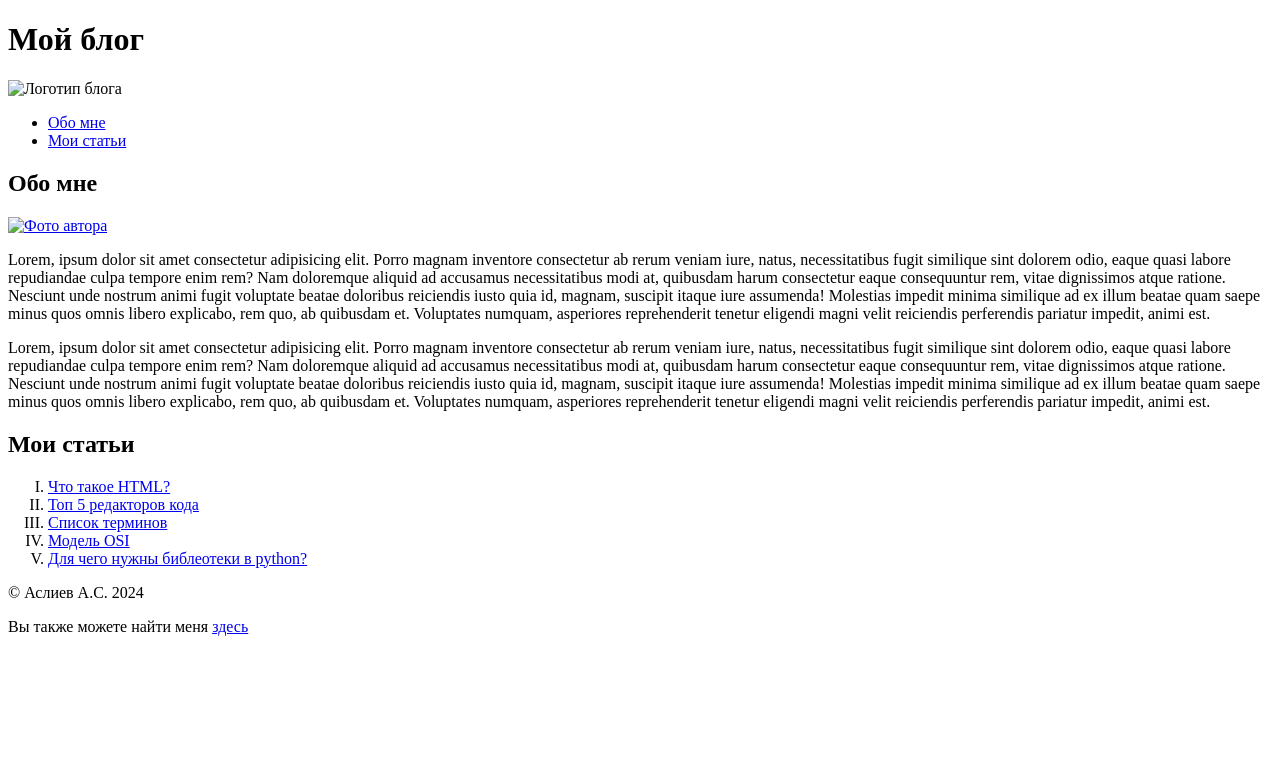
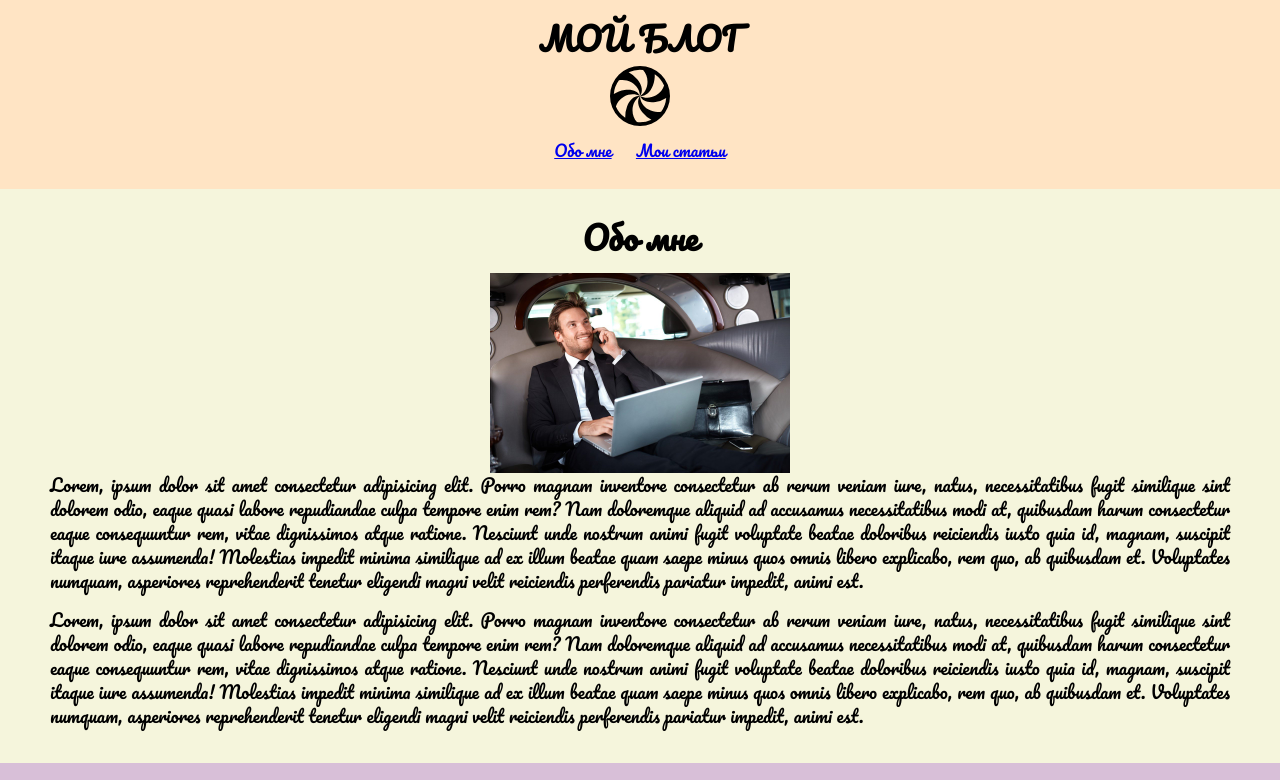
Before and after one commit to JustF1rst/site-second, a plain HTML site: page index.html in a window 1280 px wide. Shown: the top 780 px of the page. Drawn offline with Linux system fonts and the light colour scheme; the site is published under a folder, as on GitHub Pages, so addresses that start at the root find nothing.

Commit message:
Add files via upload

```diff
--- a/index.html
+++ b/index.html
@@ -8,12 +8,12 @@
     <link rel="preconnect" href="https://fonts.googleapis.com">
     <link rel="preconnect" href="https://fonts.gstatic.com" crossorigin>
     <link href="https://fonts.googleapis.com/css2?family=Pacifico&display=swap" rel="stylesheet">
-    <link rel="stylesheet" href="/css/style.css">
+    <link rel="stylesheet" href="css/style.css">
 </head>
 <body>
     <header>
         <h1>Мой блог</h1>
-        <img src="/img/hypnotize.svg" alt="Логотип блога" width="60px">
+        <img src="img/hypnotize.svg" alt="Логотип блога" width="60px">
         <nav>
             <ul>
                 <li><a href="#section1">Обо мне</a></li>
@@ -24,7 +24,7 @@
     <main>
         <section class="about" id="section1">
             <h2>Обо мне</h2>
-            <a href="/img/uspeshny.jpg" download><img src="/img/uspeshny.jpg" alt="Фото автора" width="300px"></a>
+            <a href="img/uspeshny.jpg" download><img src="img/uspeshny.jpg" alt="Фото автора" width="300px"></a>
             <p class="text">Lorem, ipsum dolor sit amet consectetur adipisicing elit. Porro magnam inventore consectetur ab rerum veniam iure, natus, necessitatibus fugit similique sint dolorem odio, eaque quasi labore repudiandae culpa tempore enim rem? Nam doloremque aliquid ad accusamus necessitatibus modi at, quibusdam harum consectetur eaque consequuntur rem, vitae dignissimos atque ratione. Nesciunt unde nostrum animi fugit voluptate beatae doloribus reiciendis iusto quia id, magnam, suscipit itaque iure assumenda! Molestias impedit minima similique ad ex illum beatae quam saepe minus quos omnis libero explicabo, rem quo, ab quibusdam et. Voluptates numquam, asperiores reprehenderit tenetur eligendi magni velit reiciendis perferendis pariatur impedit, animi est.</p>
             <p class="text">Lorem, ipsum dolor sit amet consectetur adipisicing elit. Porro magnam inventore consectetur ab rerum veniam iure, natus, necessitatibus fugit similique sint dolorem odio, eaque quasi labore repudiandae culpa tempore enim rem? Nam doloremque aliquid ad accusamus necessitatibus modi at, quibusdam harum consectetur eaque consequuntur rem, vitae dignissimos atque ratione. Nesciunt unde nostrum animi fugit voluptate beatae doloribus reiciendis iusto quia id, magnam, suscipit itaque iure assumenda! Molestias impedit minima similique ad ex illum beatae quam saepe minus quos omnis libero explicabo, rem quo, ab quibusdam et. Voluptates numquam, asperiores reprehenderit tenetur eligendi magni velit reiciendis perferendis pariatur impedit, animi est.</p>
         </section>
```
Also changed, not shown: article1.html (+2 -2 lines), article2.html (+2 -2 lines), article3.html (+2 -2 lines), article4.html (+2 -2 lines), article5.html (+2 -2 lines).
